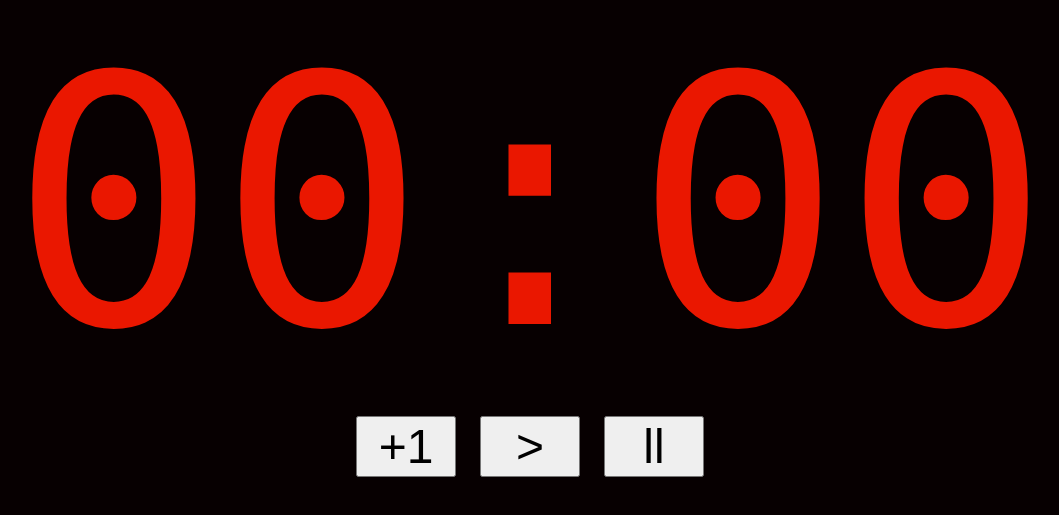
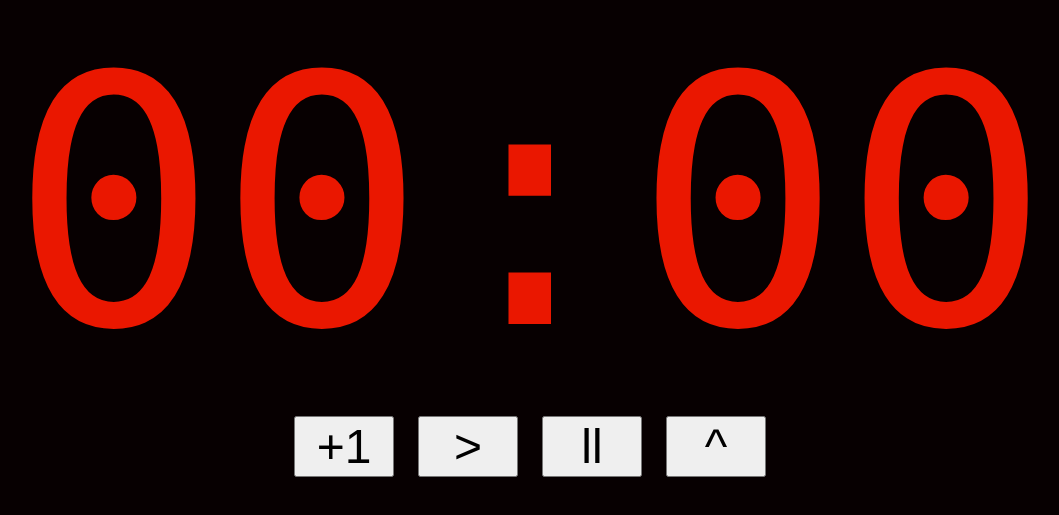
Before and after one commit to alangfiles/Timer, a plain HTML site: page index.html in a window 1280 px wide. Shown: the part 109-624 px from the top of the page, without its empty margins (110-1169 px from the left). Drawn offline with Linux system fonts and the light colour scheme.

Commit message:
adding button for countdown and count up

```diff
--- a/index.html
+++ b/index.html
@@ -8,8 +8,9 @@
         <div id="timer">
             <div id="timer-display">00:00</div>
             <button id="timer-add-minute" onclick="addMinute();">+1</button>
-            <button id="timer-start" onclick="startTimer();">></button>
+            <button id="countdown-start" class="timer-button" onclick="startCountdown();">></button>
             <button id="timer-pause" onclick="pauseTimer();">ll</button>
+            <button id="timer-start" class="timer-button" onclick="startTimer();">^</button>
         </div>
     </body>
 </html>
```
